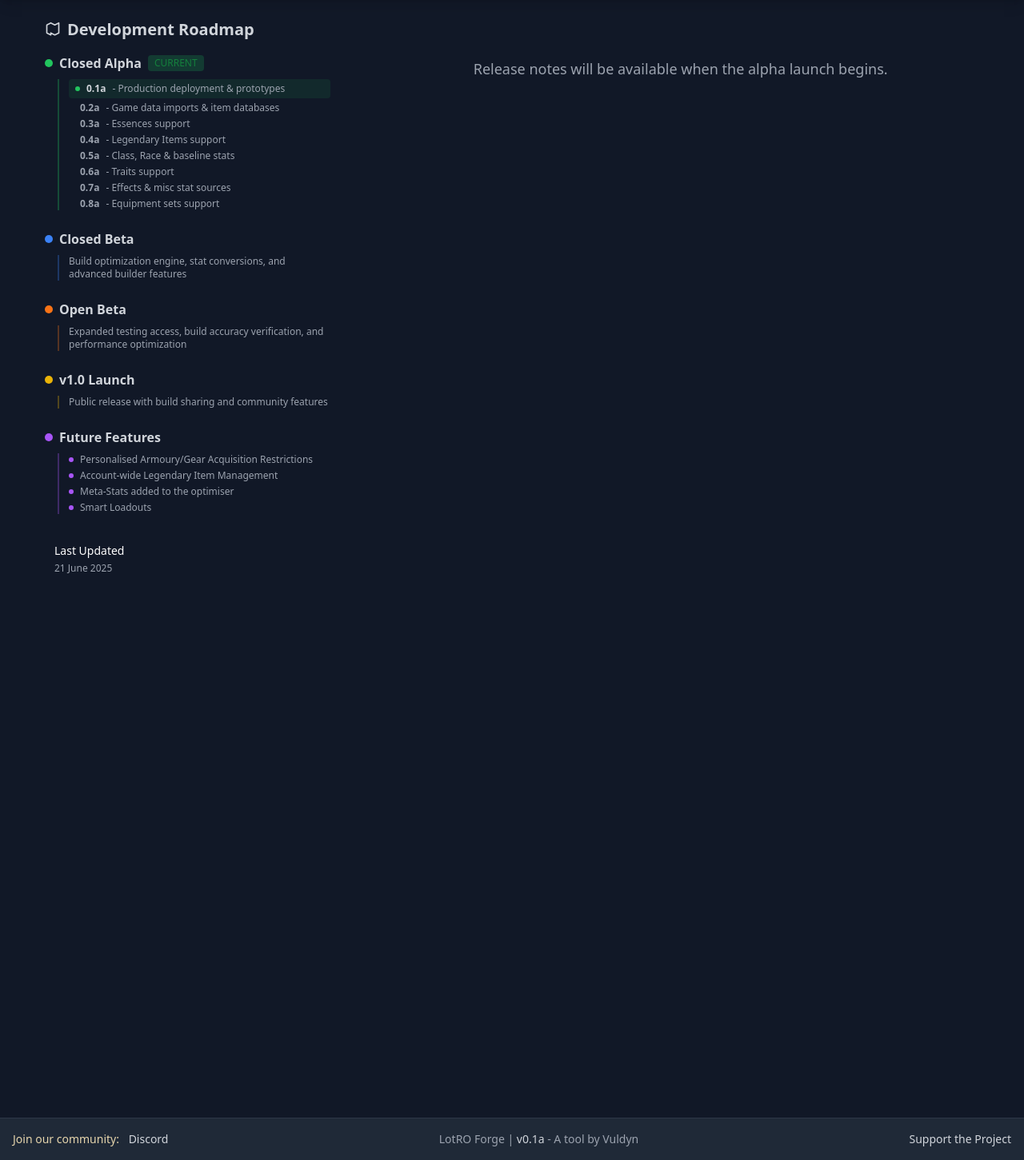
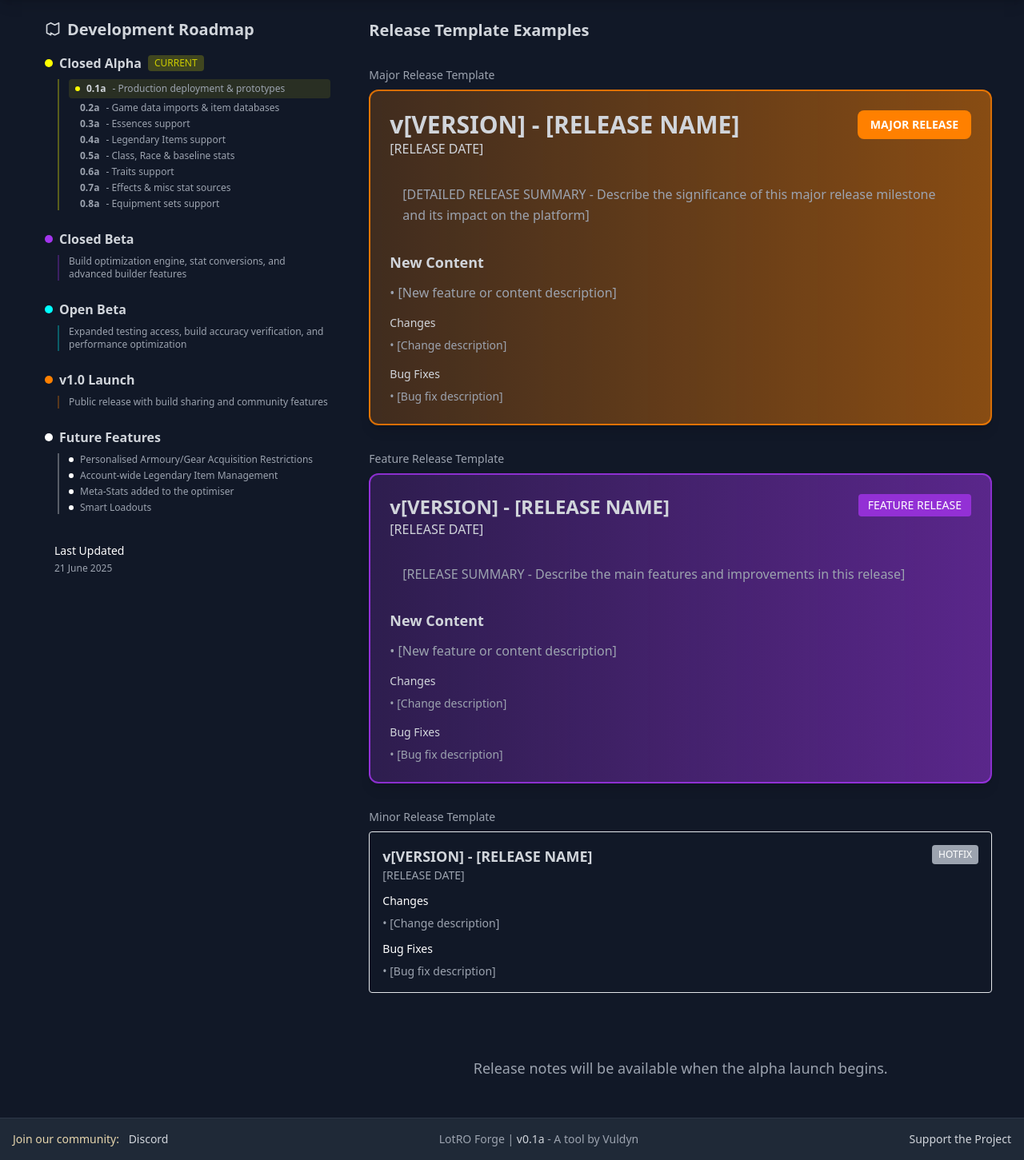
Before and after one commit to MarcBM/lotro-forge, a FastAPI app: template web/templates/release_notes/release_notes.html in a window 1280 px wide. Shown: the part 65-1516 px from the top of the page at 80% size. Run offline with FastAPI, Linux system fonts and the light colour scheme; the template is opened without the code that fills it, so the values that code supplies are empty; parts of the project's set-up code (start-up, migrations or seed data) failed here and were passed over; some libraries are stand-ins or nearby versions.

Commit message:
Refactor color management by centralizing LOTRO item quality colors in tailwind-config.js. Update CSS to remove deprecated quality color classes and adjust icon implementations in toast and error templates for consistency. Enhance release note templates with improved styling and structure for better readability.

```diff
--- a/web/static/css/style.css
+++ b/web/static/css/style.css
@@ -92,12 +92,8 @@ html::-webkit-scrollbar-corner {
     background: #111827 !important;
 }
 
-/* Quality colors */
-.quality-common { color: #ffffff; }
-.quality-uncommon { color: #1eff00; }
-.quality-rare { color: #0070dd; }
-.quality-incomparable { color: #a335ee; }
-.quality-legendary { color: #ff8000; }
+/* Quality colors moved to tailwind-config.js for centralized management */
+/* Use: text-lotro-common, text-lotro-uncommon, text-lotro-rare, text-lotro-incomparable, text-lotro-legendary */
 
 /* Item card styles */
 .item-card {
--- a/web/templates/components/icons.html
+++ b/web/templates/components/icons.html
@@ -35,16 +35,16 @@
       <path stroke-linecap="round" stroke-linejoin="round" stroke-width="2" d="M5 13l4 4L19 7"></path>
     </svg>
   {% elif name == "info" %}
-    <svg class="{{ icon_class }}" fill="currentColor" viewBox="0 0 20 20">
-      <path fill-rule="evenodd" d="M18 10a8 8 0 11-16 0 8 8 0 0116 0zm-7-4a1 1 0 11-2 0 1 1 0 012 0zM9 9a1 1 0 000 2v3a1 1 0 001 1h1a1 1 0 100-2v-3a1 1 0 00-1-1H9z" clip-rule="evenodd"></path>
+    <svg class="{{ icon_class }}" fill="none" stroke="currentColor" viewBox="0 0 24 24">
+      <path stroke-linecap="round" stroke-linejoin="round" stroke-width="2" d="M13 16h-1v-4h-1m1-4h.01M21 12a9 9 0 11-18 0 9 9 0 0118 0z"></path>
     </svg>
   {% elif name == "warning" %}
-    <svg class="{{ icon_class }}" fill="currentColor" viewBox="0 0 20 20">
-      <path fill-rule="evenodd" d="M8.257 3.099c.765-1.36 2.722-1.36 3.486 0l5.58 9.92c.75 1.334-.213 2.98-1.742 2.98H4.42c-1.53 0-2.493-1.646-1.743-2.98l5.58-9.92zM11 13a1 1 0 11-2 0 1 1 0 012 0zm-1-8a1 1 0 00-1 1v3a1 1 0 002 0V6a1 1 0 00-1-1z" clip-rule="evenodd"></path>
+    <svg class="{{ icon_class }}" fill="none" stroke="currentColor" viewBox="0 0 24 24">
+      <path stroke-linecap="round" stroke-linejoin="round" stroke-width="2" d="M12 9v2m0 4h.01m-6.938 4h13.856c1.54 0 2.502-1.667 1.732-2.5L13.732 4c-.77-.833-1.964-.833-2.732 0L3.732 16.5c-.77.833.192 2.5 1.732 2.5z"></path>
     </svg>
   {% elif name == "error" %}
-    <svg class="{{ icon_class }}" fill="currentColor" viewBox="0 0 20 20">
-      <path fill-rule="evenodd" d="M10 18a8 8 0 100-16 8 8 0 000 16zM8.707 7.293a1 1 0 00-1.414 1.414L8.586 10l-1.293 1.293a1 1 0 101.414 1.414L10 11.414l1.293 1.293a1 1 0 001.414-1.414L11.414 10l1.293-1.293a1 1 0 00-1.414-1.414L10 8.586 8.707 7.293z" clip-rule="evenodd"></path>
+    <svg class="{{ icon_class }}" fill="none" stroke="currentColor" viewBox="0 0 24 24">
+      <path stroke-linecap="round" stroke-linejoin="round" stroke-width="2" d="M6 18L18 6M6 6l12 12"></path>
     </svg>
   {% elif name == "map" or name == "roadmap" %}
     <svg class="{{ icon_class }}" fill="none" stroke="currentColor" viewBox="0 0 24 24">
--- a/web/templates/components/toast.html
+++ b/web/templates/components/toast.html
@@ -1,4 +1,5 @@
 <!-- Global Notification Toast -->
+{% from 'components/icons.html' import icon %}
 <div x-show="showNotification"
      x-transition:enter="transition ease-out duration-300"
      x-transition:enter-start="opacity-0 transform translate-y-2"
@@ -14,24 +15,16 @@
         <!-- Icon based on notification type -->
         <div class="flex-shrink-0">
             <template x-if="notificationType === 'success'">
-                <svg class="w-5 h-5" fill="none" stroke="currentColor" viewBox="0 0 24 24">
-                    <path stroke-linecap="round" stroke-linejoin="round" stroke-width="2" d="M5 13l4 4L19 7"></path>
-                </svg>
+                {{ icon('check', 'w-5 h-5') }}
             </template>
             <template x-if="notificationType === 'error'">
-                <svg class="w-5 h-5" fill="none" stroke="currentColor" viewBox="0 0 24 24">
-                    <path stroke-linecap="round" stroke-linejoin="round" stroke-width="2" d="M6 18L18 6M6 6l12 12"></path>
-                </svg>
+                {{ icon('x', 'w-5 h-5') }}
             </template>
             <template x-if="notificationType === 'warning'">
-                <svg class="w-5 h-5" fill="none" stroke="currentColor" viewBox="0 0 24 24">
-                    <path stroke-linecap="round" stroke-linejoin="round" stroke-width="2" d="M12 9v2m0 4h.01m-6.938 4h13.856c1.54 0 2.502-1.667 1.732-2.5L13.732 4c-.77-.833-1.964-.833-2.732 0L3.732 16.5c-.77.833.192 2.5 1.732 2.5z"></path>
-                </svg>
+                {{ icon('warning', 'w-5 h-5') }}
             </template>
             <template x-if="notificationType === 'info'">
-                <svg class="w-5 h-5" fill="none" stroke="currentColor" viewBox="0 0 24 24">
-                    <path stroke-linecap="round" stroke-linejoin="round" stroke-width="2" d="M13 16h-1v-4h-1m1-4h.01M21 12a9 9 0 11-18 0 9 9 0 0118 0z"></path>
-                </svg>
+                {{ icon('info', 'w-5 h-5') }}
             </template>
         </div>
 
@@ -40,9 +33,7 @@
 
         <!-- Close button -->
         <button @click="hideNotification()" class="flex-shrink-0 ml-2 opacity-70 hover:opacity-100 transition-opacity">
-            <svg class="w-4 h-4" fill="none" stroke="currentColor" viewBox="0 0 24 24">
-                <path stroke-linecap="round" stroke-linejoin="round" stroke-width="2" d="M6 18L18 6M6 6l12 12"></path>
-            </svg>
+            {{ icon('x', 'w-4 h-4') }}
         </button>
     </div>
 </div>
--- a/web/templates/errors/404.html
+++ b/web/templates/errors/404.html
@@ -6,8 +6,8 @@
 <div class="min-h-[60vh] flex items-center justify-center">
     <div class="text-center">
         <h1 class="text-6xl font-bold text-lotro-gold mb-4">404</h1>
-        <h2 class="text-2xl text-gray-300 mb-6">Page Not Found</h2>
-        <p class="text-gray-400 mb-8">The page you're looking for doesn't exist or has been moved.</p>
+        <h2 class="text-2xl text-lotro-primary mb-6">Page Not Found</h2>
+        <p class="text-lotro-secondary mb-8">The page you're looking for doesn't exist or has been moved.</p>
         <a href="/" class="inline-block bg-lotro-blue hover:bg-lotro-gold text-white hover:text-lotro-dark px-6 py-2 rounded-md transition-colors duration-200">
             Return Home
         </a>
--- a/web/templates/release_notes/release_notes.html
+++ b/web/templates/release_notes/release_notes.html
@@ -22,6 +22,26 @@
                 <!-- Release Timeline -->
                 <div class="max-w-4xl mx-auto">
                     <div class="space-y-8">
+                        <!-- Template Examples -->
+                        <div class="space-y-8">
+                            <h2 class="text-xl font-bold text-lotro-primary">Release Template Examples</h2>
+
+                            <div class="space-y-2">
+                                <h3 class="text-sm font-medium text-lotro-secondary">Major Release Template</h3>
+                                {% include "release_notes/templates/major_release_template.html" %}
+                            </div>
+
+                            <div class="space-y-2">
+                                <h3 class="text-sm font-medium text-lotro-secondary">Feature Release Template</h3>
+                                {% include "release_notes/templates/feature_release_template.html" %}
+                            </div>
+
+                            <div class="space-y-2">
+                                <h3 class="text-sm font-medium text-lotro-secondary">Minor Release Template</h3>
+                                {% include "release_notes/templates/minor_release_template.html" %}
+                            </div>
+                        </div>
+
                         <!-- Release notes will be added here when available -->
                         <div class="text-center py-12">
                             <p class="text-lotro-secondary text-lg">Release notes will be available when the alpha launch begins.</p>
--- a/web/templates/release_notes/roadmap.html
+++ b/web/templates/release_notes/roadmap.html
@@ -9,14 +9,14 @@
     <!-- Current Phase: Closed Alpha -->
     <div class="mb-6">
         <div class="flex items-center mb-2">
-            <div class="w-2.5 h-2.5 bg-green-500 rounded-full mr-2"></div>
+            <div class="w-2.5 h-2.5 bg-lotro-uncommon rounded-full mr-2"></div>
             <h3 class="text-base font-semibold text-lotro-primary">Closed Alpha</h3>
-            <div class="ml-2 text-xs bg-green-500/20 text-green-700 px-2 py-0.5 rounded">CURRENT</div>
+            <div class="ml-2 text-xs bg-lotro-uncommon/20 text-lotro-uncommon-700 px-2 py-0.5 rounded">CURRENT</div>
         </div>
-        <div class="ml-4 pl-3 border-l-2 border-green-500/30 space-y-1">
-            <div class="bg-green-500/10 rounded px-2 py-1">
+        <div class="ml-4 pl-3 border-l-2 border-lotro-uncommon/30 space-y-1">
+            <div class="bg-lotro-uncommon/10 rounded px-2 py-1">
                 <div class="flex items-center text-xs">
-                    <div class="w-1.5 h-1.5 bg-green-500 rounded-full mr-2 flex-shrink-0"></div>
+                    <div class="w-1.5 h-1.5 bg-lotro-uncommon rounded-full mr-2 flex-shrink-0"></div>
                     <strong class="text-lotro-primary">0.1a</strong>
                     <span class="text-lotro-secondary ml-2">- Production deployment & prototypes</span>
                 </div>
@@ -69,10 +69,10 @@
     <!-- Closed Beta Phase -->
     <div class="mb-6">
         <div class="flex items-center mb-2">
-            <div class="w-2.5 h-2.5 bg-blue-500 rounded-full mr-2"></div>
+            <div class="w-2.5 h-2.5 bg-lotro-rare rounded-full mr-2"></div>
             <h3 class="text-base font-semibold text-lotro-primary">Closed Beta</h3>
         </div>
-        <div class="ml-4 pl-3 border-l-2 border-blue-500/30">
+        <div class="ml-4 pl-3 border-l-2 border-lotro-rare/30">
             <p class="text-xs text-lotro-secondary">Build optimization engine, stat conversions, and advanced builder features</p>
         </div>
     </div>
@@ -80,10 +80,10 @@
     <!-- Open Beta Phase -->
     <div class="mb-6">
         <div class="flex items-center mb-2">
-            <div class="w-2.5 h-2.5 bg-orange-500 rounded-full mr-2"></div>
+            <div class="w-2.5 h-2.5 bg-lotro-incomparable rounded-full mr-2"></div>
             <h3 class="text-base font-semibold text-lotro-primary">Open Beta</h3>
         </div>
-        <div class="ml-4 pl-3 border-l-2 border-orange-500/30">
+        <div class="ml-4 pl-3 border-l-2 border-lotro-incomparable/30">
             <p class="text-xs text-lotro-secondary">Expanded testing access, build accuracy verification, and performance optimization</p>
         </div>
     </div>
@@ -91,10 +91,10 @@
     <!-- 1.0 Launch -->
     <div class="mb-6">
         <div class="flex items-center mb-2">
-            <div class="w-2.5 h-2.5 bg-yellow-500 rounded-full mr-2"></div>
+            <div class="w-2.5 h-2.5 bg-lotro-legendary rounded-full mr-2"></div>
             <h3 class="text-base font-semibold text-lotro-primary">v1.0 Launch</h3>
         </div>
-        <div class="ml-4 pl-3 border-l-2 border-yellow-500/30">
+        <div class="ml-4 pl-3 border-l-2 border-lotro-legendary/30">
             <p class="text-xs text-lotro-secondary">Public release with build sharing and community features</p>
         </div>
     </div>
@@ -102,27 +102,27 @@
     <!-- Future Features -->
     <div class="mb-6">
         <div class="flex items-center mb-2">
-            <div class="w-2.5 h-2.5 bg-purple-500 rounded-full mr-2"></div>
+            <div class="w-2.5 h-2.5 bg-lotro-common rounded-full mr-2"></div>
             <h3 class="text-base font-semibold text-lotro-primary">Future Features</h3>
         </div>
-        <div class="ml-4 pl-3 border-l-2 border-purple-500/30 space-y-1">
+        <div class="ml-4 pl-3 border-l-2 border-lotro-common/30 space-y-1">
             <div class="flex items-center text-xs">
-                <div class="w-1.5 h-1.5 bg-purple-500 rounded-full mr-2 flex-shrink-0"></div>
+                <div class="w-1.5 h-1.5 bg-lotro-common rounded-full mr-2 flex-shrink-0"></div>
                 <span class="text-lotro-secondary">Personalised Armoury/Gear Acquisition Restrictions</span>
             </div>
 
             <div class="flex items-center text-xs">
-                <div class="w-1.5 h-1.5 bg-purple-500 rounded-full mr-2 flex-shrink-0"></div>
+                <div class="w-1.5 h-1.5 bg-lotro-common rounded-full mr-2 flex-shrink-0"></div>
                 <span class="text-lotro-secondary">Account-wide Legendary Item Management</span>
             </div>
 
             <div class="flex items-center text-xs">
-                <div class="w-1.5 h-1.5 bg-purple-500 rounded-full mr-2 flex-shrink-0"></div>
+                <div class="w-1.5 h-1.5 bg-lotro-common rounded-full mr-2 flex-shrink-0"></div>
                 <span class="text-lotro-secondary">Meta-Stats added to the optimiser</span>
             </div>
 
             <div class="flex items-center text-xs">
-                <div class="w-1.5 h-1.5 bg-purple-500 rounded-full mr-2 flex-shrink-0"></div>
+                <div class="w-1.5 h-1.5 bg-lotro-common rounded-full mr-2 flex-shrink-0"></div>
                 <span class="text-lotro-secondary">Smart Loadouts</span>
             </div>
         </div>
--- a/web/templates/release_notes/templates/feature_release_template.html
+++ b/web/templates/release_notes/templates/feature_release_template.html
@@ -1,18 +1,18 @@
 <!-- Standard Feature Release Template -->
-<div class="release-standard bg-gradient-to-r from-teal-500/20 to-cyan-500/20 border border-teal-400/50 rounded-lg p-6 shadow-md">
+<div class="release-standard bg-gradient-to-r from-lotro-rare/20 to-lotro-rare/50 border-2 border-lotro-rare/80 rounded-xl p-6 shadow-lg">
     <!-- Version Header -->
     <div class="flex items-start justify-between mb-4">
         <div>
             <h3 class="text-2xl font-bold text-lotro-primary">v[VERSION] - [RELEASE NAME]</h3>
-            <p class="text-lotro-secondary">[RELEASE DATE]</p>
+            <p class="text-lotro-primary">[RELEASE DATE]</p>
         </div>
-        <div class="bg-gradient-to-r from-teal-400 to-cyan-500 text-white px-3 py-1 rounded font-medium text-sm">
+        <div class="bg-lotro-rare-600 text-white px-3 py-1 rounded font-medium text-sm">
             FEATURE RELEASE
         </div>
     </div>
 
     <!-- Release Summary -->
-    <div class="bg-teal-500/5 rounded-lg p-4 mb-4">
+    <div class="p-4 mb-4">
         <p class="text-lotro-secondary">
             [RELEASE SUMMARY - Describe the main features and improvements in this release]
         </p>
@@ -22,7 +22,7 @@
     <div class="space-y-4">
         <!-- New Content -->
         <div>
-            <h4 class="text-lg font-semibold text-lotro-accent mb-3">New Content</h4>
+            <h4 class="text-lg font-semibold text-lotro-primary mb-3">New Content</h4>
             <ul class="space-y-1 text-lotro-secondary">
                 <li>• [New feature or content description]</li>
                 <!-- Add more new content items as needed -->
@@ -31,7 +31,7 @@
 
         <!-- Changes -->
         <div>
-            <h4 class="text-sm font-medium text-lotro-accent mb-2">Changes</h4>
+            <h4 class="text-sm font-medium text-lotro-primary mb-2">Changes</h4>
             <ul class="space-y-1 text-lotro-secondary text-sm">
                 <li>• [Change description]</li>
                 <!-- Add more changes as needed -->
@@ -40,7 +40,7 @@
 
         <!-- Bug Fixes -->
         <div>
-            <h4 class="text-sm font-medium text-lotro-accent mb-2">Bug Fixes</h4>
+            <h4 class="text-sm font-medium text-lotro-primary mb-2">Bug Fixes</h4>
             <ul class="space-y-1 text-lotro-secondary text-sm">
                 <li>• [Bug fix description]</li>
                 <!-- Add more bug fixes as needed -->
--- a/web/templates/release_notes/templates/major_release_template.html
+++ b/web/templates/release_notes/templates/major_release_template.html
@@ -1,18 +1,18 @@
 <!-- Major Release Template - Heavily Emphasized -->
-<div class="release-major bg-gradient-to-r from-yellow-500/20 to-orange-500/20 border-2 border-yellow-400/50 rounded-xl p-6 shadow-lg">
+<div class="release-major bg-gradient-to-r from-lotro-legendary/20 to-lotro-legendary/50 border-2 border-lotro-legendary/80 rounded-xl p-6 shadow-lg">
     <!-- Version Header -->
     <div class="flex items-start justify-between mb-4">
         <div>
             <h3 class="text-3xl font-bold text-lotro-primary">v[VERSION] - [RELEASE NAME]</h3>
-            <p class="text-lotro-accent font-medium">[RELEASE DATE]</p>
+            <p class="text-lotro-primary font-medium">[RELEASE DATE]</p>
         </div>
-        <div class="bg-gradient-to-r from-yellow-400 to-orange-500 text-white px-4 py-2 rounded-lg font-bold text-sm">
+        <div class="bg-lotro-legendary text-white px-4 py-2 rounded-lg font-bold text-sm">
             MAJOR RELEASE
         </div>
     </div>
 
     <!-- Release Summary -->
-    <div class="bg-lotro-surface/50 rounded-lg p-4 mb-4">
+    <div class="p-4 mb-4">
         <p class="text-lotro-secondary leading-relaxed">
             [DETAILED RELEASE SUMMARY - Describe the significance of this major release milestone and its impact on the platform]
         </p>
@@ -22,7 +22,7 @@
     <div class="space-y-4">
         <!-- New Content -->
         <div>
-            <h4 class="text-lg font-semibold text-lotro-accent mb-3">New Content</h4>
+            <h4 class="text-lg font-semibold text-lotro-primary mb-3">New Content</h4>
             <ul class="space-y-2 text-lotro-secondary">
                 <li>• [New feature or content description]</li>
                 <!-- Add more new content items as needed -->
@@ -31,7 +31,7 @@
 
         <!-- Changes -->
         <div>
-            <h4 class="text-sm font-medium text-lotro-accent mb-2">Changes</h4>
+            <h4 class="text-sm font-medium text-lotro-primary mb-2">Changes</h4>
             <ul class="space-y-1 text-lotro-secondary text-sm">
                 <li>• [Change description]</li>
                 <!-- Add more changes as needed -->
@@ -40,7 +40,7 @@
 
         <!-- Bug Fixes -->
         <div>
-            <h4 class="text-sm font-medium text-lotro-accent mb-2">Bug Fixes</h4>
+            <h4 class="text-sm font-medium text-lotro-primary mb-2">Bug Fixes</h4>
             <ul class="space-y-1 text-lotro-secondary text-sm">
                 <li>• [Bug fix description]</li>
                 <!-- Add more bug fixes as needed -->
```
Also changed, not shown: web/static/js/tailwind-config.js.
